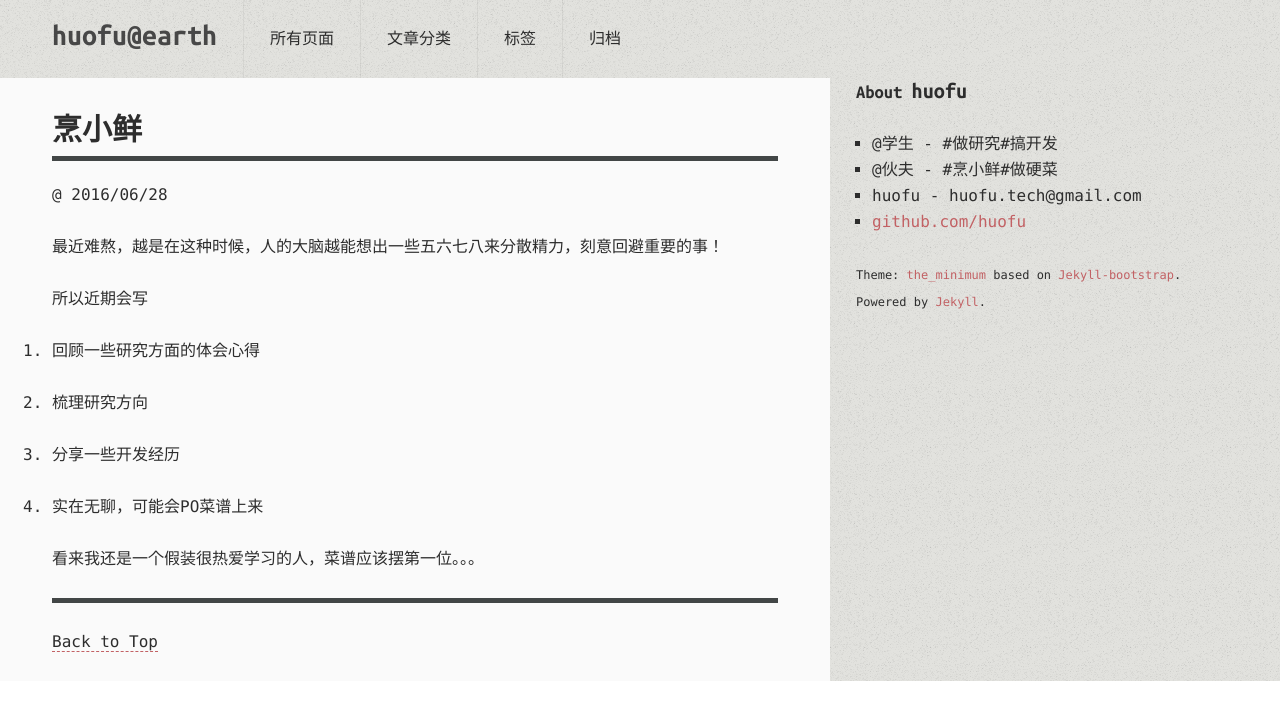
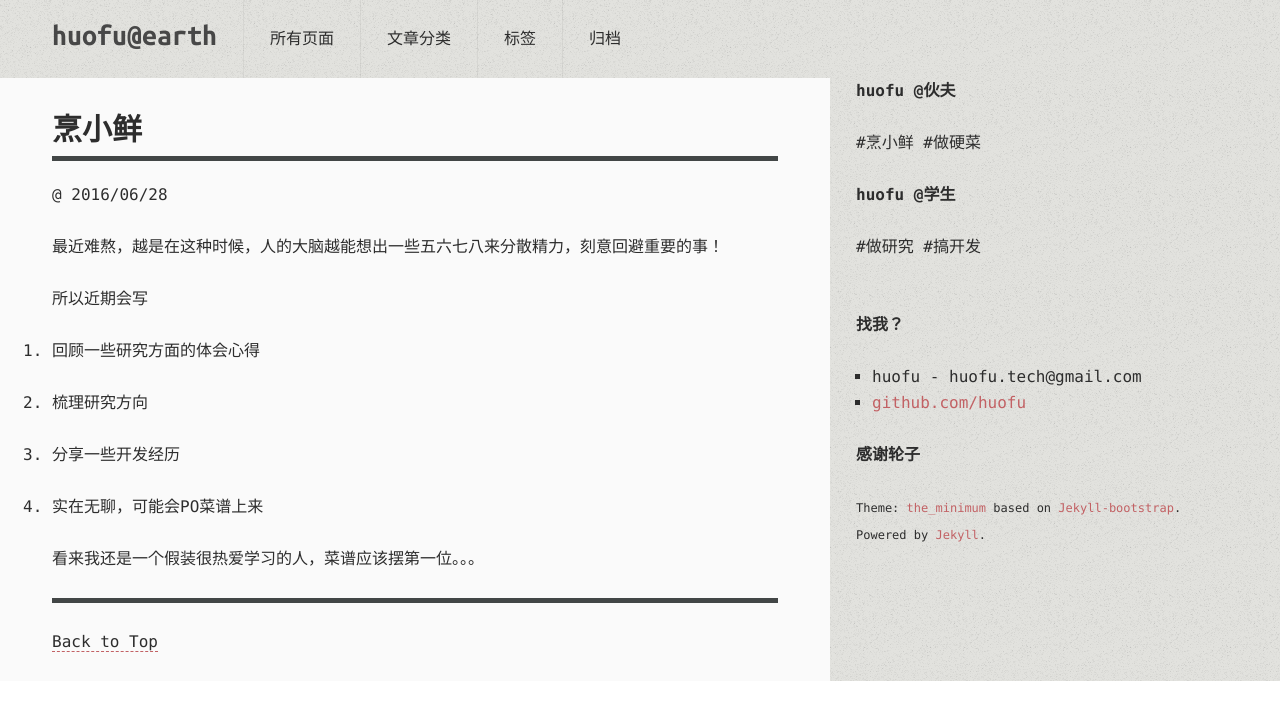
Before and after one commit to huofu/huofu.github.com, a Jekyll site: the page built from index.md, in a window 1280 px wide. Shown: the top 720 px of the page. Built offline with Jekyll 4.4.1, drawn with Linux system fonts in a browser that asks for light colours; comment, search, counter and statistics services are not loaded.

Commit message:
update the footer view at fanling

```diff
--- a/_includes/themes/the-program/default.html
+++ b/_includes/themes/the-program/default.html
@@ -46,14 +46,18 @@
 		<div class="unit-foot">
 			<div class="unit-inner unit-foot-inner">
 				<div class="misc vcard">
-					<h4>About <big>huofu</big></h4>
+					<p><b>{{ site.author.name }} @伙夫</b></p>
+					<p><span>#烹小鲜 </span><span>#做硬菜</span></p>
+					<p><b>{{ site.author.name }} @学生</b></p>
+					<p><span>#做研究 </span><span>#搞开发</span></p>
+					</br>
+					<p><b>找我？</b></p>
 					<ul>
-						<li><span>@学生 - </span><span>#做研究</span><span>#搞开发</span></li>
-						<li><span>@伙夫 - </span><span>#烹小鲜</span><span>#做硬菜</span></li>
 						<li class="contact"><address><span class="author fn n">{{ site.author.name }}</span> - <span class="fn email">{{ site.author.email }}</span></address></li>
 						<li class="github"><a href="http://github.com/{{ site.author.github }}/" rel="me">github.com/{{ site.author.github }}</a></li>
 					</ul>
 				</div><!-- misc -->
+				<p><b>感谢轮子</b></p>
 				<p class="licence"><small>
 					Theme: <a href="http://layouts-the.me">the_minimum</a> based on <a href="http://jekyllbootstrap.com/">Jekyll-bootstrap</a>.<br>
 					Powered by <a href="https://github.com/mojombo/jekyll">Jekyll</a>.</small>
```
